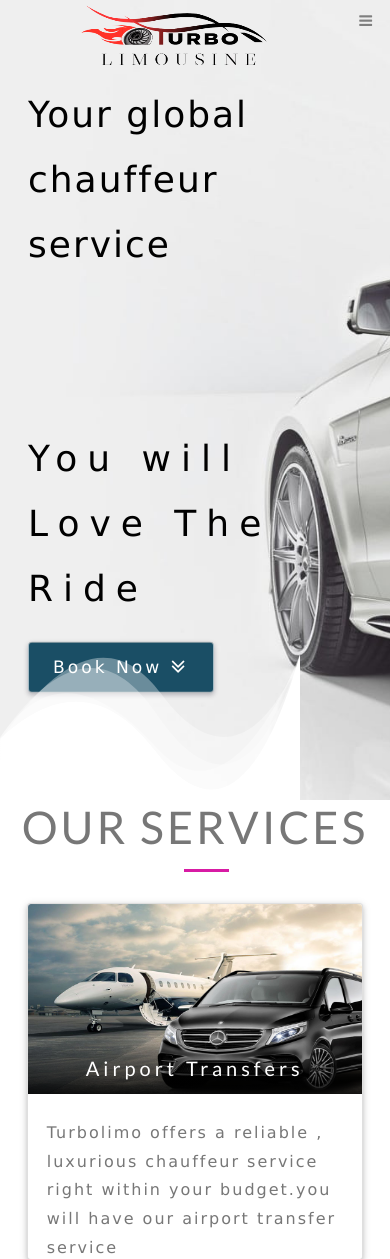
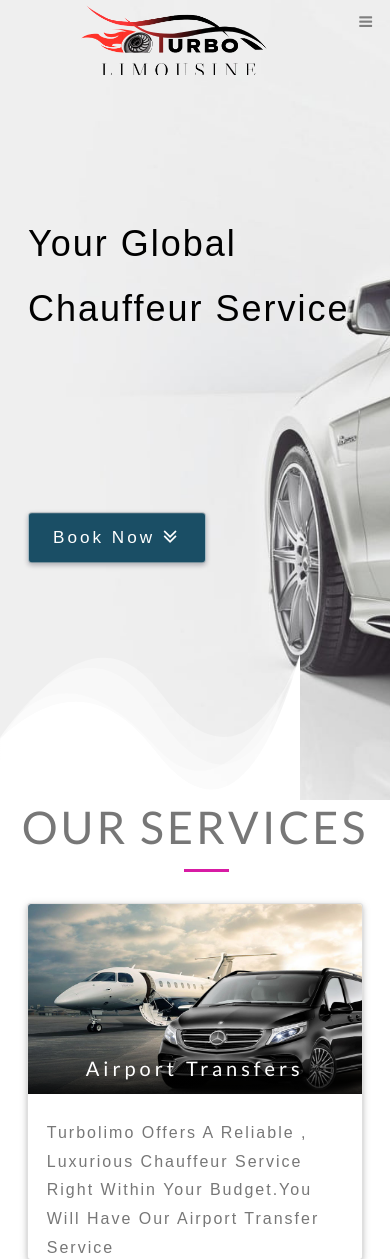
Before and after one commit to hossam1981/turbo, a PHP site: page / in a window 390 px wide. Shown: the top 1259 px of the page. Run offline with PHP 8.4, Linux system fonts and the light colour scheme; some libraries are stand-ins or nearby versions.

Commit message:
hide love the ride on small screen

```diff
--- a/index.html
+++ b/index.html
@@ -70,8 +70,9 @@
       <span class="underline-logo logo">
         <!-- <span style="color: red">Turbo </span>
         Limo -->
-
-        <img src="./media/logo2.png" style="width: 200px; margin-top:5px" />
+        <a href="#home">
+          <img src="./media/logo2.png" style="width: 200px; margin-top:5px" />
+        </a>
       </span>
 
 
@@ -110,6 +111,7 @@
       <span class="w3-xxlarge
                   hero-span
                   w3-text-black
+                  w3-hide-small
                   w3-wide">You will Love The Ride</span>
 
 
@@ -507,6 +509,7 @@
         <br>
         <i class="fa fa-phone fa-fw w3-hover-text-black w3-xlarge w3-margin-right"></i>
         Phone:
+
         <a href="tel:347-206-0083">347-206-0083</a>
         <br>
         <i class="fa fa-envelope fa-fw w3-hover-text-black w3-xlarge w3-margin-right"></i> Email:
--- a/style/explore.css
+++ b/style/explore.css
@@ -1,5 +1,8 @@
 * {box-sizing: border-box;}
-body {font-family: Verdana, sans-serif;}
+body {
+  text-transform: capitalize;
+  font-family: Google Sans Display,Arial,Helvetica,sans-serif;
+}
 .mySlides {display: none;}
 img {vertical-align: middle;}
 
--- a/style/main.css
+++ b/style/main.css
@@ -87,7 +87,7 @@ body, html {
     min-height: 400px;
 }
 
-.w3-wide {letter-spacing: 10px;}
+/* .w3-wide {letter-spacing: 10px;} */
 .w3-hover-opacity {cursor: pointer;}
 
 /* Turn off parallax scrolling for tablets and phones */
```
Also changed, not shown: slide-btn.html (+9 -1 lines).
